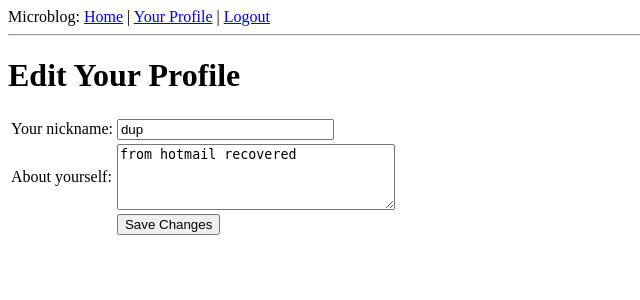
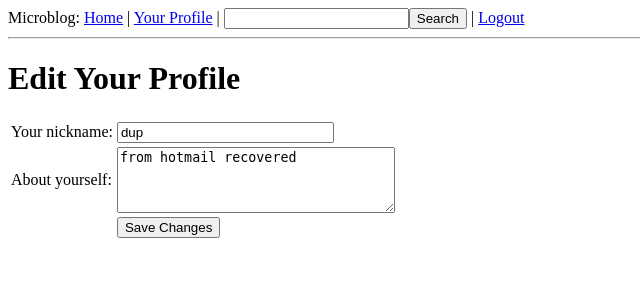
Before and after one commit to XiomarG/Microblog-fromTutorial, a Flask app: page /edit in a window 1280 px wide. Shown: the top 300 px of the page, without its empty margins (0-640 px from the left). Run offline with Flask 2, Linux system fonts and the light colour scheme; a user stored in the database is signed in; data comes from the database, SQL or seed files in the repository; both versions use the stored data as it was after the commit; parts of the project's set-up code (start-up, migrations or seed data) failed here and were passed over.

Commit message:
Part X: Full Text Search

```diff
--- a/app/forms.py
+++ b/app/forms.py
@@ -2,6 +2,9 @@ from flask_wtf import Form
 from wtforms import StringField, BooleanField, TextAreaField
 from wtforms.validators import DataRequired, Length
 from .models import User
+
+class SearchForm(Form):
+    search = StringField('search', validators = [DataRequired()])
 
 
 class LoginForm(Form):
--- a/app/models.py
+++ b/app/models.py
@@ -1,5 +1,12 @@
 from hashlib import md5
-from app import db
+from app import db, app
+
+import sys
+if sys.version_info >= (3,0):
+    enable_search = False
+else:
+    enable_search = True
+    import flask_whooshalchemy as whooshalchemy
 
 
 followers = db.Table(
@@ -82,6 +89,8 @@ class User(db.Model):
 
 
 class Post(db.Model):
+    __searchable__ = ['body']
+
     id = db.Column(db.Integer, primary_key=True)
     body = db.Column(db.String(140))
     timestamp = db.Column(db.DateTime)
@@ -89,3 +98,6 @@ class Post(db.Model):
 
     def __repr__(self):
         return '<Post %r>' % (self.body)
+
+if enable_search:
+    whooshalchemy.whoosh_index(app, Post)
--- a/app/templates/base.html
+++ b/app/templates/base.html
@@ -11,6 +11,7 @@
         <a href="{{ url_for('index') }}">Home</a>
         {% if g.user.is_authenticated %}
         | <a href="{{ url_for('user', nickname=g.user.nickname) }}">Your Profile</a>
+        | <form style="display: inline;" action="{{ url_for('search') }}" method="post" name="search">{{ g.search_form.hidden_tag() }}{{ g.search_form.search(size=20) }}<input type="submit" value="Search"></form>
         | <a href="{{ url_for('logout') }}">Logout</a>
         {% endif %}
     </div>
--- a/app/views.py
+++ b/app/views.py
@@ -3,9 +3,9 @@ from flask_login import login_user, logout_user, current_user, \
     login_required
 from datetime import datetime
 from app import app, db, lm, oid
-from .forms import LoginForm, EditForm, PostForm
+from .forms import LoginForm, EditForm, PostForm, SearchForm
 from .models import User, Post
-from config import POSTS_PER_PAGE
+from config import POSTS_PER_PAGE, MAX_SEARCH_RESULTS
 
 
 @lm.user_loader
@@ -20,6 +20,7 @@ def before_request():
         g.user.last_seen = datetime.utcnow()
         db.session.add(g.user)
         db.session.commit()
+        g.search_form = SearchForm()
 
 
 @app.errorhandler(404)
@@ -163,3 +164,20 @@ def unfollow(nickname):
     db.session.commit()
     flash('You have stopped following ' + nickname + '.')
     return redirect(url_for('user', nickname=nickname))
+
+
+@app.route('/search', methods=['POST'])
+@login_required
+def search():
+    if not g.search_form.validate_on_submit():
+        return redirect(url_for('index'))
+    return redirect(url_for('search_results',query = g.search_form.search.data))
+
+
+
+@app.route('/search_results/<query>')
+def search_results(query):
+    results = Post.query.whoosh_search(query, MAX_SEARCH_RESULTS).all()
+    return render_template('search_results.html',
+                           query = query,
+                           results=results)
--- a/config.py
+++ b/config.py
@@ -26,3 +26,8 @@ ADMINS = ['you@example.com']
 
 # pagination
 POSTS_PER_PAGE = 3
+
+# full text searching
+
+WHOOSH_BASE = os.path.join(basedir,'search.db')
+MAX_SEARCH_RESULTS = 50
```
Also changed, not shown: app/templates/search_results.html (added, +8 -0 lines), app.db.
